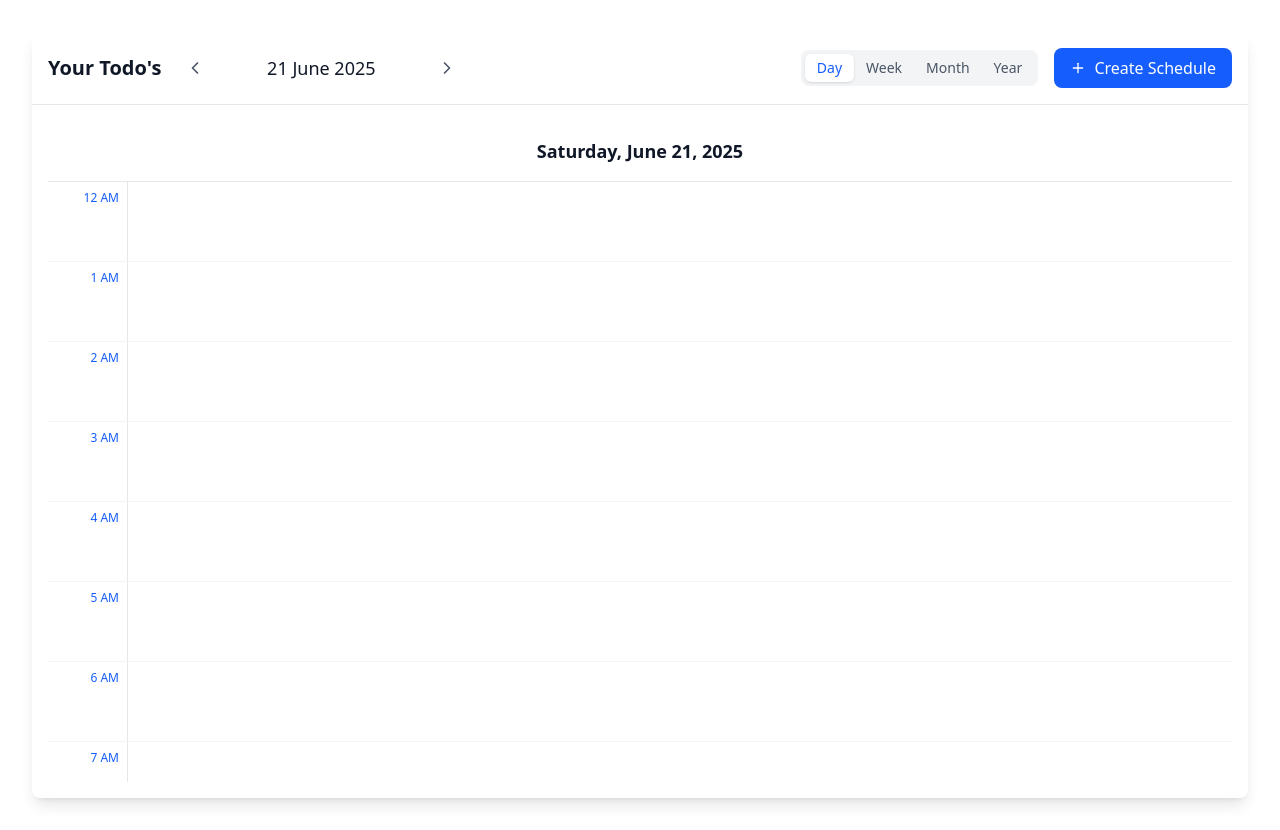
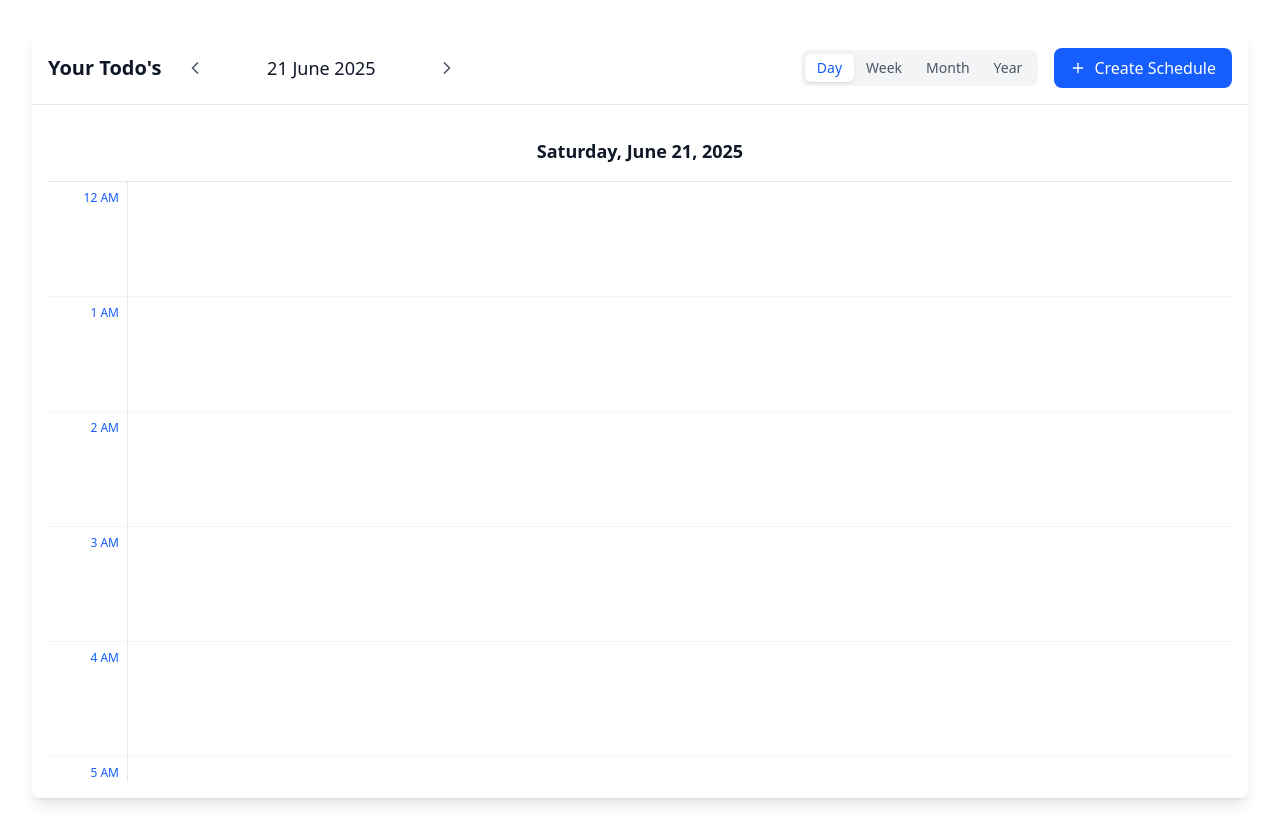
Before and after one commit to pandiyank001/Calendar, a React (Vite) app: page / in a window 1280 px wide. Both pictures are taken after a click on the button "Day". Built offline with nearby package versions, Linux system fonts and the light colour scheme.

Commit message:
Rectified the calendar logic issue

```diff
--- a/src/component/views/DayView.tsx
+++ b/src/component/views/DayView.tsx
@@ -22,7 +22,7 @@ export default function DayView({
   loading,
 }: DayViewProps) {
   const timeSlots = Array.from({ length: 24 }, (_, i) => i)
-  const BASE_SLOT_HEIGHT = 80
+  const BASE_SLOT_HEIGHT = 115
 
   const getEventsForTimeSlot = (hour: number) => {
     const dayEvents = events.filter((event) =>
@@ -34,11 +34,9 @@ export default function DayView({
       const eventEnd = new Date(event.end)
       const startHour = eventStart.getHours()
       const endHour = eventEnd.getHours()
-      const endMinutes = eventEnd.getMinutes()
-
 
       const eventStartsInThisHour = startHour === hour
-      const eventCoversThisHour = startHour < hour && (endHour > hour || (endHour === hour && endMinutes > 0))
+      const eventCoversThisHour = startHour < hour && endHour > hour
 
       return eventStartsInThisHour || eventCoversThisHour
     })
@@ -55,45 +53,47 @@ export default function DayView({
     const totalDurationMs = eventEnd.getTime() - eventStart.getTime()
     const totalDurationMinutes = totalDurationMs / (1000 * 60)
 
-    const durationPercentage = Math.min(totalDurationMinutes / 60, 1)
-
-    return durationPercentage
+    return Math.min(totalDurationMinutes / 60, 1)
   }
 
   const getSlotHeight = (hour: number) => {
     const timeSlotEvents = getEventsForTimeSlot(hour)
 
-    if (timeSlotEvents.length === 0) {
-      return BASE_SLOT_HEIGHT
-    }
+    if (timeSlotEvents.length === 0) return BASE_SLOT_HEIGHT
 
-    const eventsStartingInThisHour = timeSlotEvents.filter(event => isEventStartHour(event, hour))
+    const eventsStartingInThisHour = timeSlotEvents.filter(event =>
+      isEventStartHour(event, hour)
+    )
 
-    if (eventsStartingInThisHour.length === 0) {
-      return BASE_SLOT_HEIGHT
-    }
+    if (eventsStartingInThisHour.length === 0) return BASE_SLOT_HEIGHT
 
     const minDurationPercentage = eventsStartingInThisHour.reduce((min, event) => {
       const durationPercentage = calculateEventDurationPercentage(event)
       return Math.min(min, durationPercentage)
     }, 1)
 
+    if (minDurationPercentage >= 1) return BASE_SLOT_HEIGHT
+
     const inversePercentage = 1 - minDurationPercentage
-    const additionalHeight = inversePercentage * 200
+    const additionalHeight = inversePercentage * 280
     const expandedHeight = BASE_SLOT_HEIGHT + additionalHeight
+
     return Math.round(expandedHeight)
   }
 
   const getEventContainerHeight = (event: CalendarEvent, slotHeight: number) => {
     const durationPercentage = calculateEventDurationPercentage(event)
 
-    const availableSpace = slotHeight - 20
+    if (durationPercentage >= 1) {
+      return BASE_SLOT_HEIGHT - 50
+    }
+
+    const availableSpace = slotHeight - 40
+    const baseEventHeight = 70
     const inversePercentage = 1 - durationPercentage
-
-    const baseEventHeight = 50
     const eventContainerHeight = baseEventHeight + (availableSpace - baseEventHeight) * inversePercentage
 
-    return Math.max(50, eventContainerHeight)
+    return Math.max(60, eventContainerHeight)
   }
 
   if (loading) {
@@ -128,10 +128,10 @@ export default function DayView({
                 {hour === 0
                   ? "12 AM"
                   : hour < 12
-                  ? `${hour} AM`
-                  : hour === 12
-                  ? "12 PM"
-                  : `${hour - 12} PM`}
+                    ? `${hour} AM`
+                    : hour === 12
+                      ? "12 PM"
+                      : `${hour - 12} PM`}
               </div>
 
               <motion.div
@@ -139,7 +139,7 @@ export default function DayView({
                 animate={{ opacity: 1 }}
                 className="flex-1 p-2 hover:bg-gray-50 transition-colors"
               >
-                <div className="space-y-2 flex flex-col">
+                <div className="space-y-4 flex flex-col">
                   {groupedEvents.map((group, groupIndex) => {
                     const isStartingEvent = isEventStartHour(group.events[0], hour)
                     const eventContainerHeight = isStartingEvent
@@ -150,7 +150,7 @@ export default function DayView({
                       <div key={groupIndex}>
                         {group.events.length === 1 ? (
                           <div
-                            className="w-fit max-w-[220px] flex items-start"
+                            className="w-fit max-w-[320px] flex items-start"
                             style={{
                               height: eventContainerHeight !== 'auto' ? `${eventContainerHeight}px` : 'auto'
                             }}
@@ -166,7 +166,7 @@ export default function DayView({
                             onClick={(e) =>
                               onDateEventsClick(group.events, e.currentTarget)
                             }
-                            className="relative cursor-pointer w-fit max-w-[220px] flex items-start"
+                            className="relative mb-[20px] cursor-pointer w-fit max-w-[220px] flex items-start"
                             style={{
                               height: eventContainerHeight !== 'auto' ? `${eventContainerHeight}px` : 'auto'
                             }}
--- a/src/component/views/WeekView.tsx
+++ b/src/component/views/WeekView.tsx
@@ -54,7 +54,7 @@ export default function WeekView({ currentDate, events, onEventClick, onDateEven
 
     const cappedDuration = Math.min(durationInMinutes, 60)
 
-    return (cappedDuration / 60) * 100
+    return (cappedDuration / 60)
   }
 
   const calculateDynamicHourHeight = (date: Date, hour: number) => {
@@ -64,7 +64,6 @@ export default function WeekView({ currentDate, events, onEventClick, onDateEven
       return BASE_HOUR_HEIGHT
     }
 
-
     const startingEvent = timeSlotEvents.find(event => isEventStartHour(event, hour))
 
     if (!startingEvent) {
@@ -72,30 +71,34 @@ export default function WeekView({ currentDate, events, onEventClick, onDateEven
     }
 
     const durationPercentage = calculateEventDurationPercentage(startingEvent)
+    const inversePercentage = 1 - durationPercentage
+    const additionalHeight = inversePercentage * 280
 
-    const spaceMultiplier = 2.0 - (durationPercentage / 100) * 1.2
-
-    return Math.max(BASE_HOUR_HEIGHT * spaceMultiplier, 60)
+    return Math.round(BASE_HOUR_HEIGHT + additionalHeight)
   }
 
-  const calculateEventHeight = (event: CalendarEvent) => {
-    const eventStart = new Date(event.start)
-    const eventEnd = new Date(event.end)
-    const durationInMinutes = (eventEnd.getTime() - eventStart.getTime()) / (1000 * 60)
-    const durationInHours = Math.min(durationInMinutes / 60, 1)
+  const calculateEventHeight = (event: CalendarEvent, hourHeight: number) => {
+    const durationPercentage = calculateEventDurationPercentage(event)
+    const availableSpace = hourHeight - 40
+    const baseEventHeight = 70
+    const inversePercentage = 1 - durationPercentage
+    const eventHeight = baseEventHeight + (availableSpace - baseEventHeight) * inversePercentage
 
-    return Math.max(durationInHours * BASE_HOUR_HEIGHT, 40)
+    return Math.max(60, eventHeight)
   }
 
   const calculateEventTopOffset = (event: CalendarEvent, hour: number, hourHeight: number) => {
+    const durationPercentage = calculateEventDurationPercentage(event)
+    const spaceOffset = (1 - durationPercentage) * 30
+
     const eventStart = new Date(event.start)
     const eventHour = eventStart.getHours()
     const eventMinutes = eventStart.getMinutes()
 
     if (eventHour === hour) {
-      return (eventMinutes / 60) * hourHeight
+      return (eventMinutes / 60) * hourHeight + spaceOffset
     }
-    return 0
+    return spaceOffset
   }
 
   if (loading) {
@@ -143,26 +146,20 @@ export default function WeekView({ currentDate, events, onEventClick, onDateEven
                   >
                     <div className="absolute inset-0 p-2">
                       {groupedEvents.map((group, groupIndex) => {
-                      if (!isEventStartHour(group.events[0], hour)) {
-                        return null
-                      }
+                        if (!isEventStartHour(group.events[0], hour)) return null
 
                         const event = group.events[0]
-                      const eventHeight = calculateEventHeight(event)
+                        const eventHeight = calculateEventHeight(event, maxHourHeight)
                         const topOffset = calculateEventTopOffset(event, hour, maxHourHeight)
 
                         return (
                           <div
                             key={groupIndex}
                             className="absolute left-2 right-2"
-                          style={{
-                            top: `${topOffset}px`,
-                            height: `${eventHeight}px`,
-                            zIndex: 10
-                          }}
+                            style={{ top: `${topOffset}px`, height: `${eventHeight}px`, zIndex: 10 }}
                           >
                             {group.events.length === 1 ? (
-                            <div style={{ height: '100%' }}>
+                              <div className="h-full mt-1">
                                 <EventCard
                                   event={event}
                                   onClick={() => onEventClick(event)}
@@ -173,7 +170,7 @@ export default function WeekView({ currentDate, events, onEventClick, onDateEven
                             ) : (
                               <div
                                 onClick={(e) => onDateEventsClick(group.events, e.currentTarget)}
-                              className="relative cursor-pointer h-full"
+                                className="relative cursor-pointer h-full mt-1"
                               >
                                 <EventCard
                                   event={event}
--- a/src/service/calendarService.ts
+++ b/src/service/calendarService.ts
@@ -6,7 +6,7 @@ const mockEvents: CalendarEvent[] = [
     summary: "1st Round",
     desc: "1st Round",
     start: "2025-06-14T01:00:00+05:30",
-    end: "2025-06-14T01:40:00+05:30",
+    end: "2025-06-14T01:50:00+05:30",
     attendees: null,
     status: null,
     comment: null,
@@ -81,8 +81,8 @@ const mockEvents: CalendarEvent[] = [
         id: 3,
         last_login: null,
         userEmail: "Lakshman_hr@dataterrain.com",
-        username: "Lakshman_hr",
-        firstName: "Lakshman_hr",
+        username: "Lakshman",
+        firstName: "Lakshman",
         lastName: "HR",
         userRole: "hr_employee",
       },
@@ -232,8 +232,8 @@ const mockEvents: CalendarEvent[] = [
         id: 3,
         last_login: null,
         userEmail: "Lakshman_hr@dataterrain.com",
-        username: "Lakshman_hr",
-        firstName: "Lakshman_hr",
+        username: "Lakshman",
+        firstName: "Lakshman",
         lastName: "HR",
         userRole: "hr_employee",
       },
@@ -258,7 +258,7 @@ const mockEvents: CalendarEvent[] = [
     summary: "1st Round",
     desc: "1st Round",
     start: "2025-06-24T01:00:00+05:30",
-    end: "2025-06-24T01:35:00+05:30",
+    end: "2025-06-24T01:50:00+05:30",
     attendees: null,
     status: null,
     comment: null,
```
Lines whose indentation alone changed are shown as unchanged.
